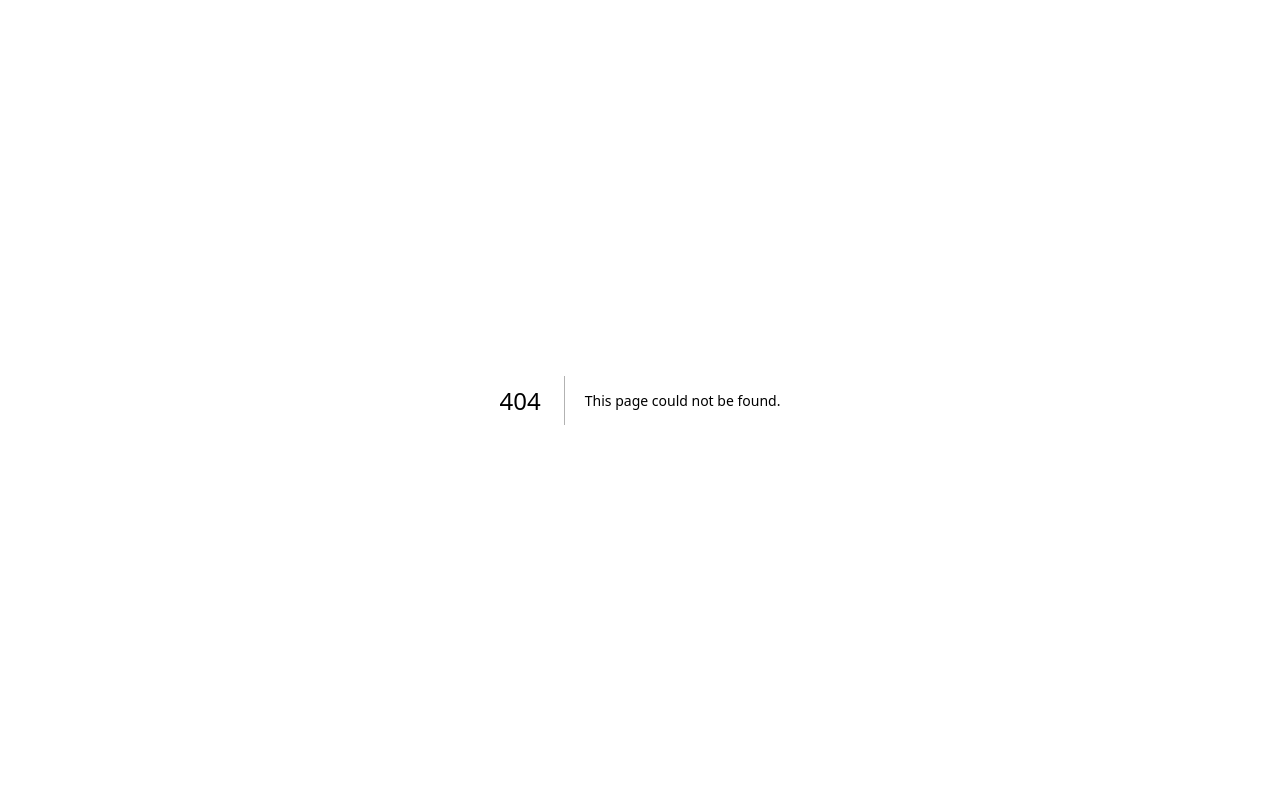
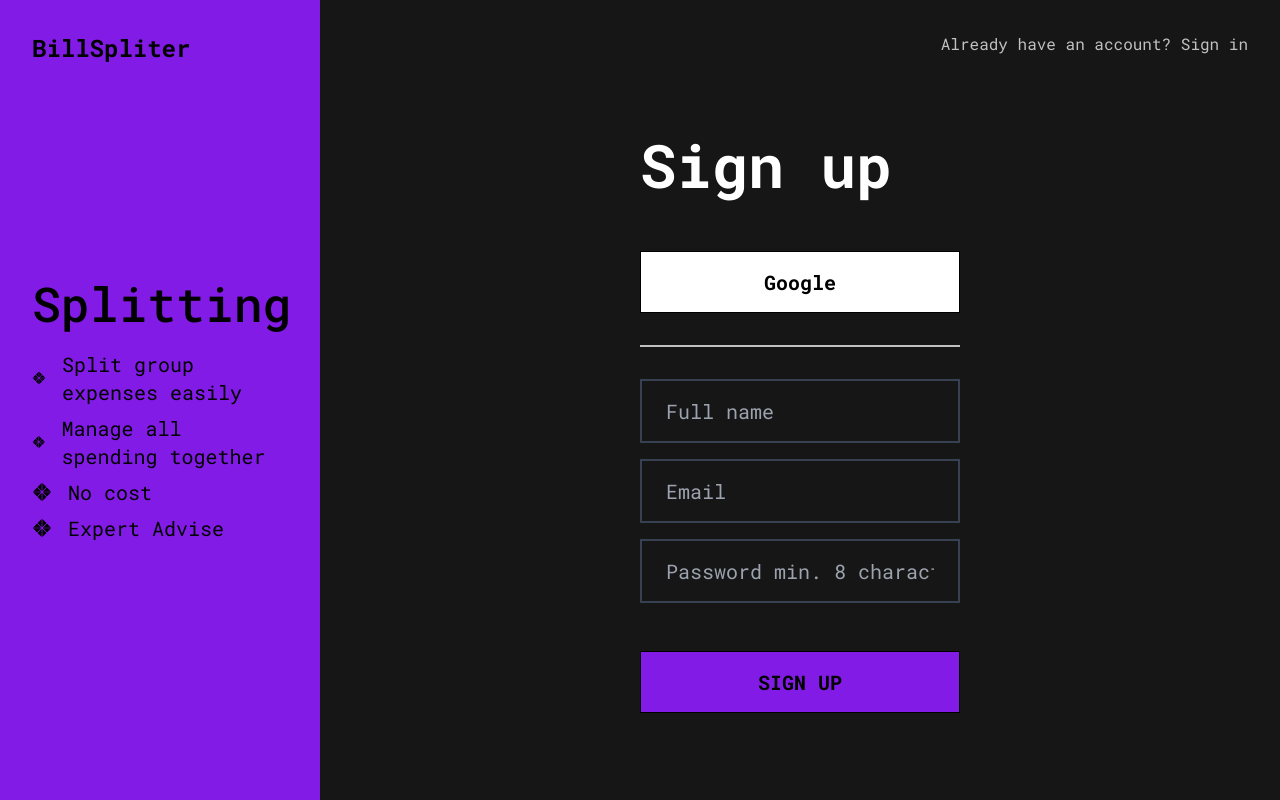
Before and after one commit to Pushpendra100/BillSplit, a Next.js app: page /signup in a window 1280 px wide. Before the commit this address had no page. Built offline with nearby package versions, Linux system fonts and the light colour scheme.

Commit message:
create signin & signup page

```diff
--- a/package.json
+++ b/package.json
@@ -14,6 +14,7 @@
     "next": "14.1.4",
     "react": "^18",
     "react-dom": "^18",
+    "react-icons": "^5.0.1",
     "tailwind-merge": "^2.2.2"
   },
   "devDependencies": {
--- /dev/null
+++ b/src/app/(auth)/layout.tsx
@@ -0,0 +1,28 @@
+import Link from "next/link"
+import { GiDividedSquare } from "react-icons/gi";
+
+export default function AuthLayout({
+  children,
+}: Readonly<{
+  children: React.ReactNode;
+}>) {
+  return (
+    <main className="h-[100vh] w-[100vw] flex" >
+        <section className="h-full bg-highlighter w-[25vw] text-black p-8 flex flex-col  " >
+            <h2 className="text-2xl font-bold" > <Link href={"/"} >BillSpliter</Link> </h2>
+            <div className="flex flex-col h-full justify-center gap-8 text-xl" >
+                <h3 className="text-[3rem] font-medium" >Splitting</h3>
+                <ul className="flex flex-col gap-2" >
+                    <li className="flex items-center gap-4" > <GiDividedSquare/> Split group expenses easily</li>
+                    <li className="flex items-center gap-4" > <GiDividedSquare/> Manage all spending together</li>
+                    <li className="flex items-center gap-4" > <GiDividedSquare/> No cost</li>
+                    <li className="flex items-center gap-4" > <GiDividedSquare/> Expert Advise</li>
+                </ul>
+            </div>
+        </section>
+        <section className="h-full w-[75vw] p-8" >
+            {children}
+        </section>
+    </main>
+  );
+}
--- /dev/null
+++ b/src/app/(auth)/signin/page.tsx
@@ -0,0 +1,37 @@
+import Link from "next/link"
+import { ActionButton } from "@src/components";
+
+const SignInPage = () => {
+    return (
+        <main className="h-[100%]" >
+        <div className="text-right text-muted  ">
+            Don't have an account? <Link href={"/signup"} className="hover:text-blue-500" >Sign up</Link>
+        </div>
+        <div className=" flex flex-col h-full items-center justify-center p-8" >
+            <div>
+                <h2 className="text-6xl mb-[3.5rem] font-bold" >Sign in</h2>
+                <ActionButton className="font-bold bg-white text-black text-xl w-[25vw]" >Google</ActionButton>
+                <div className="border-t-2 border-muted flex flex-col gap-4 text-xl mt-[2rem] pt-[2rem] w-[25vw] " >
+                    <input
+                        type="email"
+                        placeholder="Email"
+                        className="bg-transparent broder-solid border-2 border-gray-700 px-6 py-4 "
+                    />
+                    <input
+                        type="password"
+                        placeholder="Password min. 8 characters"
+                        className="bg-transparent broder-solid border-2 border-gray-700 px-6 py-4"
+                    />
+                    <div className="mt-[2rem]" >
+                        <ActionButton className=" font-bold uppercase bg-highlighter text-black text-xl w-[25vw]"  >
+                            Sign In
+                        </ActionButton>
+                    </div>
+                </div>
+            </div>
+        </div>
+  </main>
+    )
+  }
+
+  export default SignInPage
--- /dev/null
+++ b/src/app/(auth)/signup/page.tsx
@@ -0,0 +1,45 @@
+"use client"
+import Link from "next/link"
+import { ActionButton } from "@src/components";
+import { useState } from "react";
+
+
+const SignUpPage = () => {
+  return (
+    <main className="h-[100%]" >
+        <div className="text-right text-muted  ">
+            Already have an account? <Link href={"/signin"} className="hover:text-blue-500" >Sign in</Link>
+        </div>
+        <div className=" flex flex-col h-full items-center justify-center p-8" >
+            <div>
+                <h2 className="text-6xl mb-[3.5rem] font-bold" >Sign up</h2>
+                <ActionButton className="font-bold bg-white text-black text-xl w-[25vw]" >Google</ActionButton>
+                <div className="border-t-2 border-muted flex flex-col gap-4 text-xl mt-[2rem] pt-[2rem] w-[25vw] " >
+                    <input
+                        type="text"
+                        placeholder="Full name"
+                        className="bg-transparent broder-solid border-2 border-gray-700 px-6 py-4"
+                    />
+                    <input
+                        type="email"
+                        placeholder="Email"
+                        className="bg-transparent broder-solid border-2 border-gray-700 px-6 py-4 "
+                    />
+                    <input
+                        type="password"
+                        placeholder="Password min. 8 characters"
+                        className="bg-transparent broder-solid border-2 border-gray-700 px-6 py-4"
+                    />
+                    <div className="mt-[2rem]" >
+                        <ActionButton className=" font-bold uppercase bg-highlighter text-black text-xl w-[25vw]"  >
+                            Sign Up
+                        </ActionButton>
+                    </div>
+                </div>
+            </div>
+        </div>
+  </main>
+  )
+}
+
+export default SignUpPage
--- a/src/app/page.tsx
+++ b/src/app/page.tsx
@@ -2,8 +2,9 @@ import Image from "next/image";
 import logo from "@/public/logo.png"
 import home_image from "@/public/home_image.png"
 import { ActionButton } from "@src/components";
+import Link from "next/link";
 
-export default function Home() {
+const HomePage = () => {
   return (
     <main className="h-[100vh] w-[100%] flex flex-row">
       <section className=" flex flex-1 flex-col justify-center items-end p-8 pr-[10rem]" >
@@ -18,7 +19,7 @@ export default function Home() {
           </div>
           <div className="mt-[3rem]" >
             <ActionButton className="font-bold uppercase text-xl"  >
-              start now
+              <Link href={"/signup"} >start now</Link>
             </ActionButton>
           </div>
         </div>
@@ -31,3 +32,5 @@ export default function Home() {
     </main>
   );
 }
+
+export default HomePage
```
Also changed, not shown: src/app/api/users/signin/route.ts (added), 1 other file (tests, documents, lock files or other folders).
